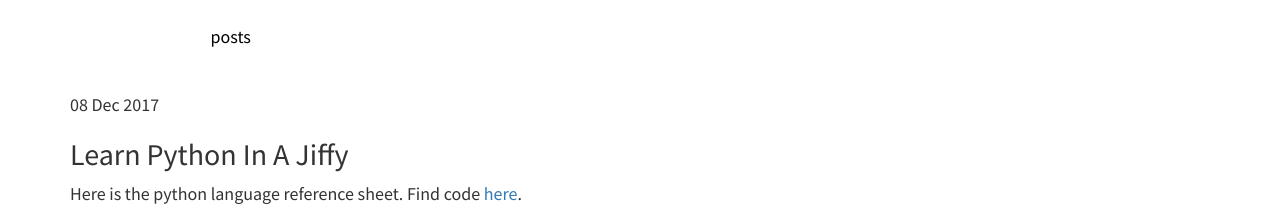
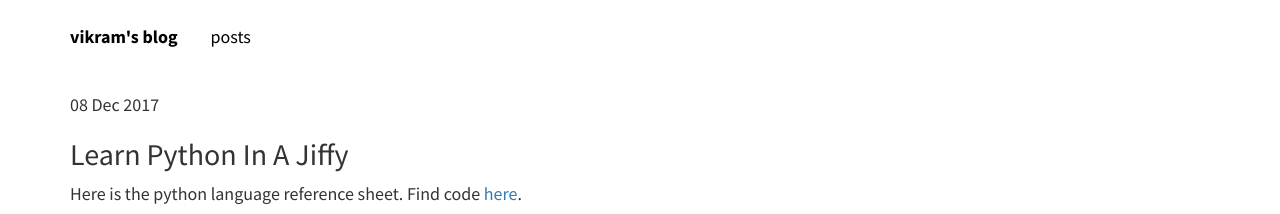
Before and after one commit to srirangamv/srirangamv.github.io, a Jekyll site: the page built from index.html, in a window 1280 px wide. Shown: the top 214 px of the page. Built offline with Jekyll 4.4.1, drawn with Linux system fonts in a browser that asks for light colours; nearby versions of some CDN libraries; the list of posts is cut into pages by our own code.

Commit message:
CSS change.

```diff
--- a/css/style.css
+++ b/css/style.css
@@ -48,7 +48,7 @@
 
 .header-blue .navbar .navbar-brand{
   font-weight:bold;
-  color:inherit;
+  color:#000;
 }
 
 .header-blue .navbar .navbar-brand:hover{
@@ -115,7 +115,7 @@
 }
 
 .header-blue .navbar.navbar-default .navbar-nav > li > a:focus, .header-blue .navbar.navbar-default .navbar-nav > li > a:hover{
-  color:#fcfeff !important;
+  color:#ccc !important;
   background-color:transparent;
 }
 
```
